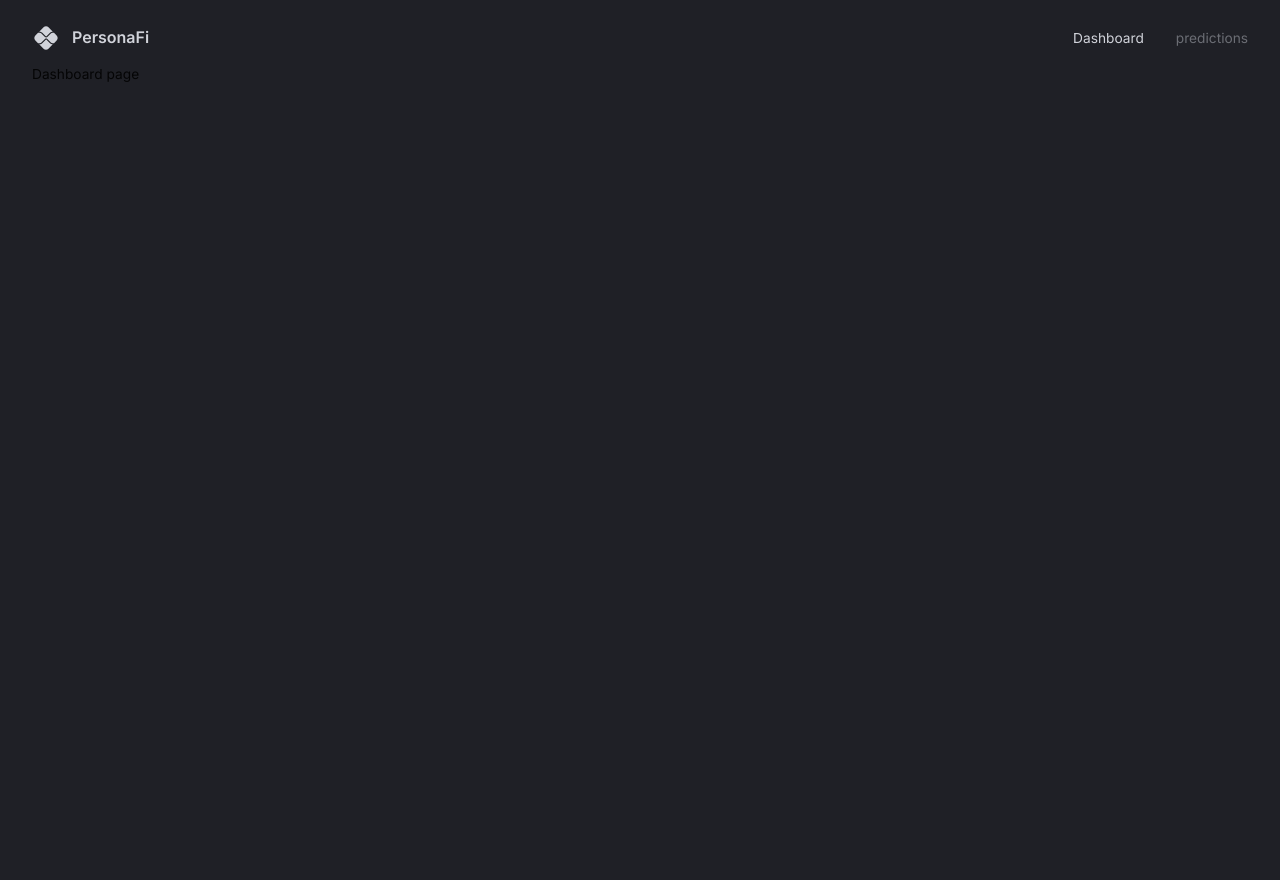
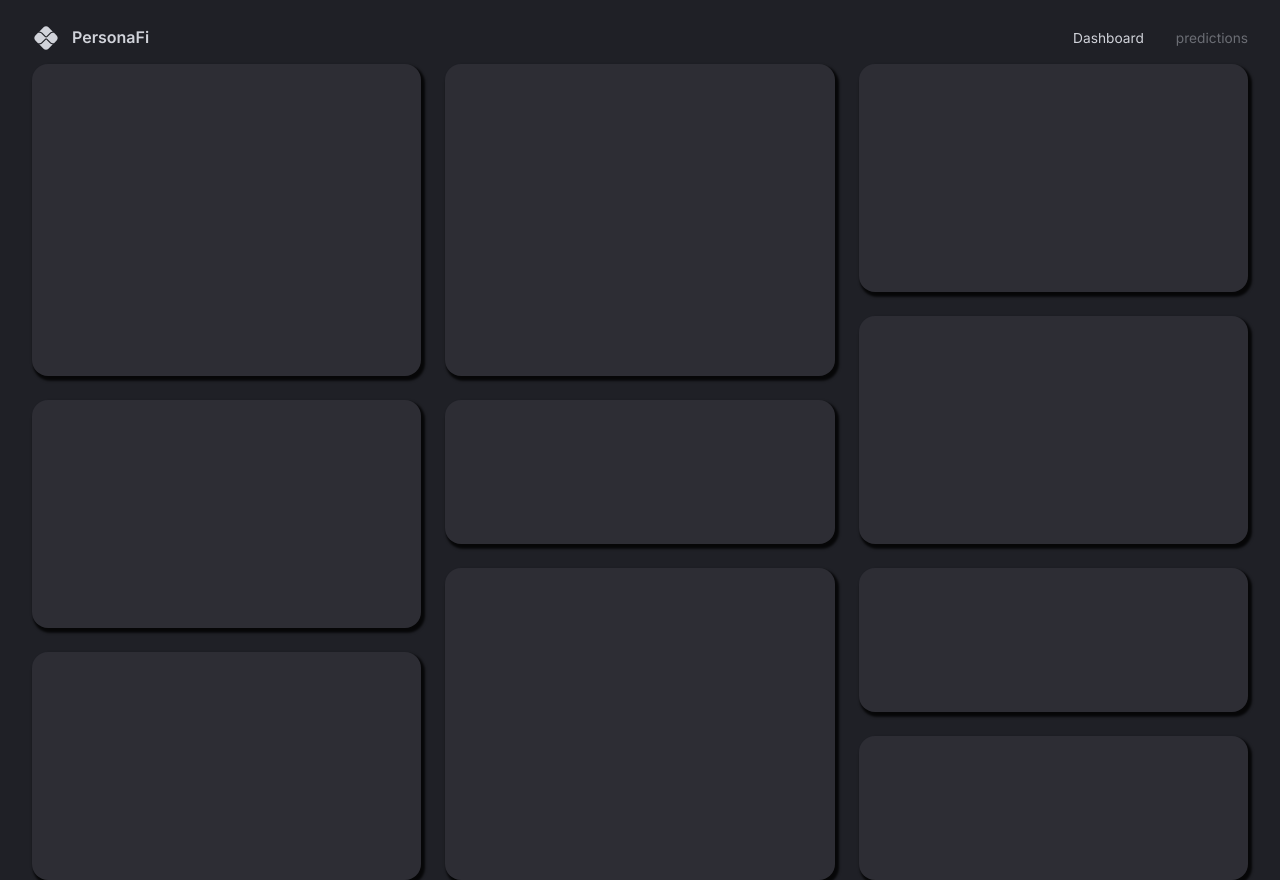
Before and after one commit to jamores07/MERN-PersonaFi, a React (Vite) app in the folder client/: page / in a window 1280 px wide. Before the commit the page ends 800 px from the top, so only its background shows below. Built offline with nearby package versions, Linux system fonts and the light colour scheme.

Commit message:
Dashboard Layout completed.

```diff
--- a/client/src/App.tsx
+++ b/client/src/App.tsx
@@ -6,6 +6,7 @@
 
 /* Scenes */
 import Navbar from "@/scenes/navbar";
+import Dashboard from "@/scenes/dashboard";
 
 
 
@@ -20,7 +21,7 @@
             <Box width="100%" height="100%" padding="1rem 2rem 4rem 2rem">
               <Navbar />
               <Routes>
-                <Route path="/" element={<div> Dashboard page</div>} />
+                <Route path="/" element={<Dashboard />} />
                 <Route path="/predictions" element={<div> Prediction page</div>} />
               </Routes>
             </Box>
--- /dev/null
+++ b/client/src/components/DashboardBox.tsx
@@ -0,0 +1,10 @@
+import { Box } from "@mui/material";
+import { styled } from "@mui/system";
+
+const DashboardBox = styled(Box)(({ theme }) => ({
+  backgroundColor: theme.palette.background.light,
+  borderRadius: "1rem",
+  boxShadow: "0.15rem 0.2rem 0.15rem 0.1rem rgba(0, 0, 0, .8)",
+}));
+
+export default DashboardBox;
--- /dev/null
+++ b/client/src/scenes/dashboard/Row1.tsx
@@ -0,0 +1,13 @@
+import DashboardBox from "@/components/DashboardBox"
+
+const Row1 = () =>{
+    return(
+        <>
+        <DashboardBox gridArea="a"></DashboardBox>
+        <DashboardBox gridArea="b"></DashboardBox>
+        <DashboardBox gridArea="c"></DashboardBox>
+        </>
+    );
+};
+
+export default Row1
--- /dev/null
+++ b/client/src/scenes/dashboard/Row2.tsx
@@ -0,0 +1,13 @@
+import DashboardBox from "@/components/DashboardBox"
+
+const Row2 = () =>{
+    return(
+        <>
+        <DashboardBox gridArea="d"></DashboardBox>
+        <DashboardBox gridArea="e"></DashboardBox>
+        <DashboardBox gridArea="f"></DashboardBox>
+        </>
+    );
+};
+
+export default Row2
--- /dev/null
+++ b/client/src/scenes/dashboard/Row3.tsx
@@ -0,0 +1,14 @@
+import DashboardBox from "@/components/DashboardBox"
+
+const Row3 = () =>{
+    return(
+        <>
+        <DashboardBox gridArea="g"></DashboardBox>
+        <DashboardBox gridArea="h"></DashboardBox>
+        <DashboardBox gridArea="i"></DashboardBox>
+        <DashboardBox gridArea="j"></DashboardBox>
+        </>
+    );
+};
+
+export default Row3
--- a/client/src/scenes/dashboard/index.tsx
+++ b/client/src/scenes/dashboard/index.tsx
@@ -0,0 +1,84 @@
+
+import { Box, useMediaQuery } from "@mui/material";
+import Row1 from "./Row1";
+import Row2 from "./Row2";
+import Row3 from "./Row3";
+
+const gridTemplateLargeScreens = `
+    "a b c"
+    "a b c"
+    "a b c"
+    "a b f"
+    "d e f"
+    "d e f"
+    "d h i"
+    "g h i"
+    "g h j"
+    "g h j"
+`;
+
+const gridTemplateSmallScreens = `
+  "a"
+  "a"
+  "a"
+  "a"
+  "b"
+  "b"
+  "b"
+  "b"
+  "c"
+  "c"
+  "c"
+  "d"
+  "d"
+  "d"
+  "e"
+  "e"
+  "f"
+  "f"
+  "f"
+  "g"
+  "g"
+  "g"
+  "h"
+  "h"
+  "h"
+  "h"
+  "i"
+  "i"
+  "j"
+  "j"
+`;
+
+const Dashboard = () => {
+    const isAboveMediumScreens = useMediaQuery("(min-width: 1200px ")
+    return( <Box
+             width="100%"
+             height="100%"
+             display="grid"
+             gap="1.5rem"
+             sx={
+
+                isAboveMediumScreens
+                ? {
+                    gridTemplateColumns: "repeat(3, minmax(370px, 1fr))",
+                    gridTemplateRows: "repeat(10, minmax(60px, 1fr))",
+                    gridTemplateAreas: gridTemplateLargeScreens,
+                  }
+                : {
+                    gridAutoColumns: "1fr",
+                    gridAutoRows: "80px",
+                    gridTemplateAreas: gridTemplateSmallScreens,
+                  }
+            }
+            >
+                <Row1 />
+                <Row2 />
+                <Row3 />
+
+            </Box>
+
+    );
+};
+
+export default Dashboard;
```
